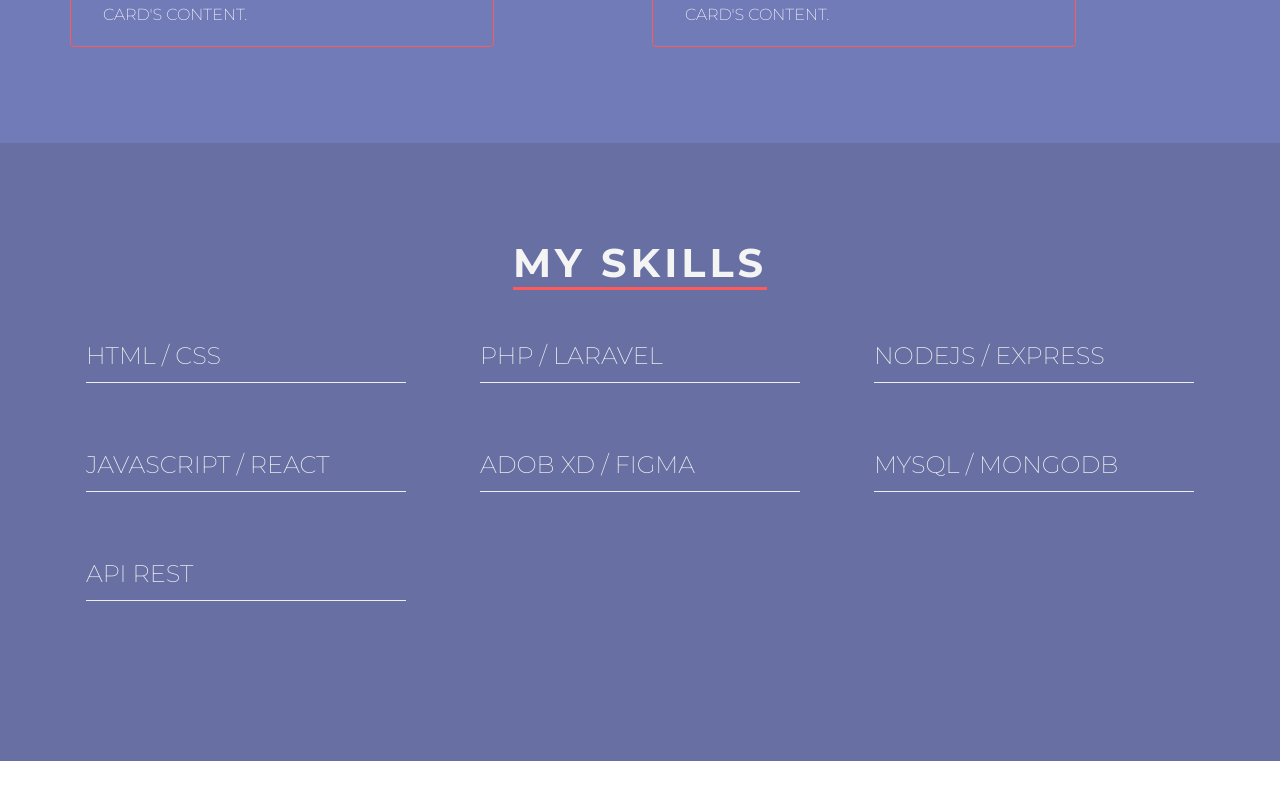
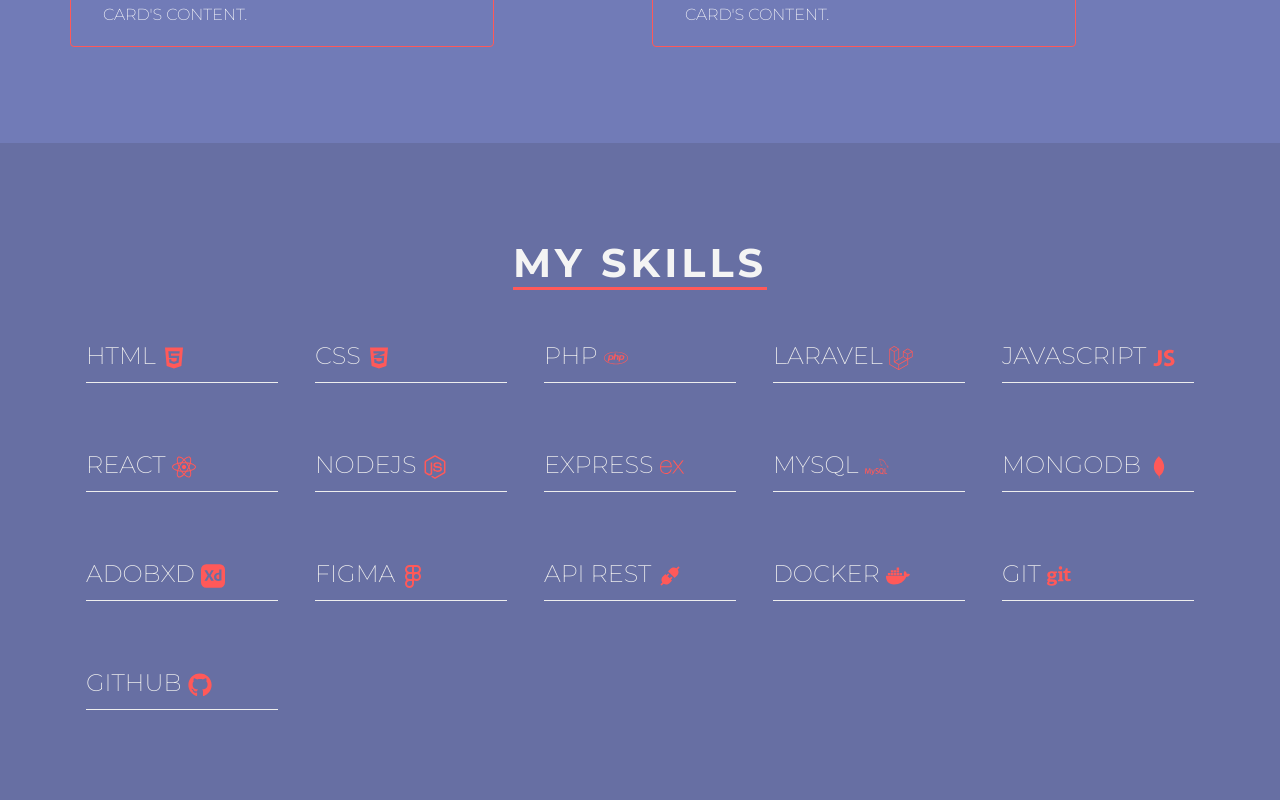
Before and after one commit to Douaa19/New_portfolio, a React (Create React App) app in the folder portfolio_front/: page / in a window 1280 px wide. Shown: the part 2248-3048 px from the top of the page. Before the commit the page ends 3009 px from the top, so only its background shows below. Built offline with nearby package versions, Linux system fonts and the light colour scheme.

Commit message:
addIconsToSkillsSection

```diff
--- a/portfolio_front/src/components/my-skills/MySkills.js
+++ b/portfolio_front/src/components/my-skills/MySkills.js
@@ -1,17 +1,99 @@
 import React from "react";
 import { Container } from "reactstrap";
 import Skills from "./Skills";
+import {
+  FaHtml5,
+  FaCss3Alt,
+  FaReact,
+  FaPhp,
+  FaLaravel,
+  FaNodeJs,
+  FaDocker,
+  FaGit,
+  FaGithub,
+} from "react-icons/fa";
+import { SiExpress, SiAdobexd, SiMysql } from "react-icons/si";
+import { FiFigma } from "react-icons/fi";
+import { DiMongodb } from "react-icons/di";
+import { AiFillApi } from "react-icons/ai";
+import { IoLogoJavascript } from "react-icons/io";
 
 function MySkills() {
   const myArr = [
-    "html / css",
-    "php / laravel",
-    "nodejs / express",
-    "javascript / react",
-    "adob xd / figma",
-    "mysql / mongodb",
-    "api rest",
-  ];
+    {
+      name: "html",
+      icon: FaHtml5,
+    },
+    {
+      name: "css",
+      icon: FaCss3Alt,
+    },
+    {
+      name: "php",
+      icon: FaPhp,
+    },
+    {
+      name: "laravel",
+      icon: FaLaravel,
+    },
+    {
+      name: "javascript",
+      icon: IoLogoJavascript,
+    },
+    {
+      name: "react",
+      icon: FaReact,
+    },
+    {
+      name: "nodejs",
+      icon: FaNodeJs,
+    },
+    {
+      name: "express",
+      icon: SiExpress,
+    },
+    {
+      name: "mysql",
+      icon: SiMysql,
+    },
+    {
+      name: "mongodb",
+      icon: DiMongodb,
+    },
+    {
+      name: "adobxd",
+      icon: SiAdobexd,
+    },
+    {
+      name: "figma",
+      icon: FiFigma,
+    },
+    {
+      name: "api rest",
+      icon: AiFillApi,
+    },
+    {
+      name: "docker",
+      icon: FaDocker,
+    },
+   {
+      name: "git",
+      icon: FaGit,
+    },
+    {
+      name: "github",
+      icon: FaGithub,
+    },
+    // "html / css",
+    // "php / laravel",
+    // "nodejs / express",
+    // "javascript / react",
+    // "adob xd / figma",
+    // "mysql / mongodb",
+    // "api rest",
+    // "docker",
+    // "git / github"
+];
 
   //   Styles
   const styles = {
--- a/portfolio_front/src/components/my-skills/Skills.js
+++ b/portfolio_front/src/components/my-skills/Skills.js
@@ -1,6 +1,24 @@
 import React from "react";
+import {
+  FaHtml5,
+  FaCss3Alt,
+  FaReact,
+  FaPhp,
+  FaLaravel,
+  FaNodeJs,
+  FaDocker,
+  FaGit,
+  FaGithub,
+} from "react-icons/fa";
+import { SiExpress, SiAdobexd, SiMysql } from "react-icons/si";
+import { FiFigma } from "react-icons/fi";
+import { DiMongodb } from "react-icons/di";
+import { AiFillApi } from "react-icons/ai";
+import { IoLogoJavascript } from "react-icons/io";
 
 function Skills(skills) {
+  console.log("skills", skills.skills);
+
   const styles = {
     content: {
       display: "flex",
@@ -13,15 +31,22 @@
       fontSize: "24px",
       borderBottom: "1px solid #EEEEEE",
       margin: "0 1rem 4rem 1rem",
-      width: "20rem",
+      width: "12rem",
       paddingBottom: "0.5rem",
+    },
+    icon: {
+      color: "#FF5959",
     },
   };
 
   return (
     <div style={styles.content}>
       {skills.skills.map((element, index) => {
-        return <span style={styles.element}>{element}</span>;
+        return (
+          <span style={styles.element}>
+            {element.name} <element.icon style={styles.icon} />
+          </span>
+        );
       })}
     </div>
   );
```
